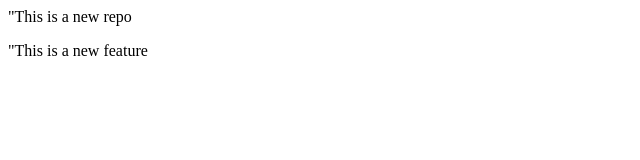
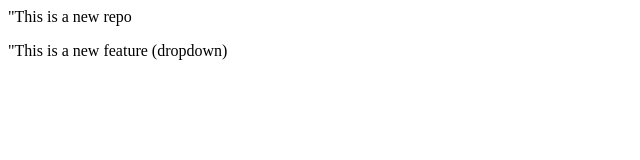
Before and after one commit to shrutikadesai2211/Localrepo, a plain HTML site: page index.html in a window 1280 px wide. Shown: the full height of the page, 0-640 px from the left. Drawn offline with Linux system fonts and the light colour scheme.

Commit message:
new change

```diff
--- a/index.html
+++ b/index.html
@@ -1,2 +1,2 @@
 <p>"This is a new repo</p>
-<p>"This is a new feature</p>
+<p>"This is a new feature (dropdown)</p>
```
